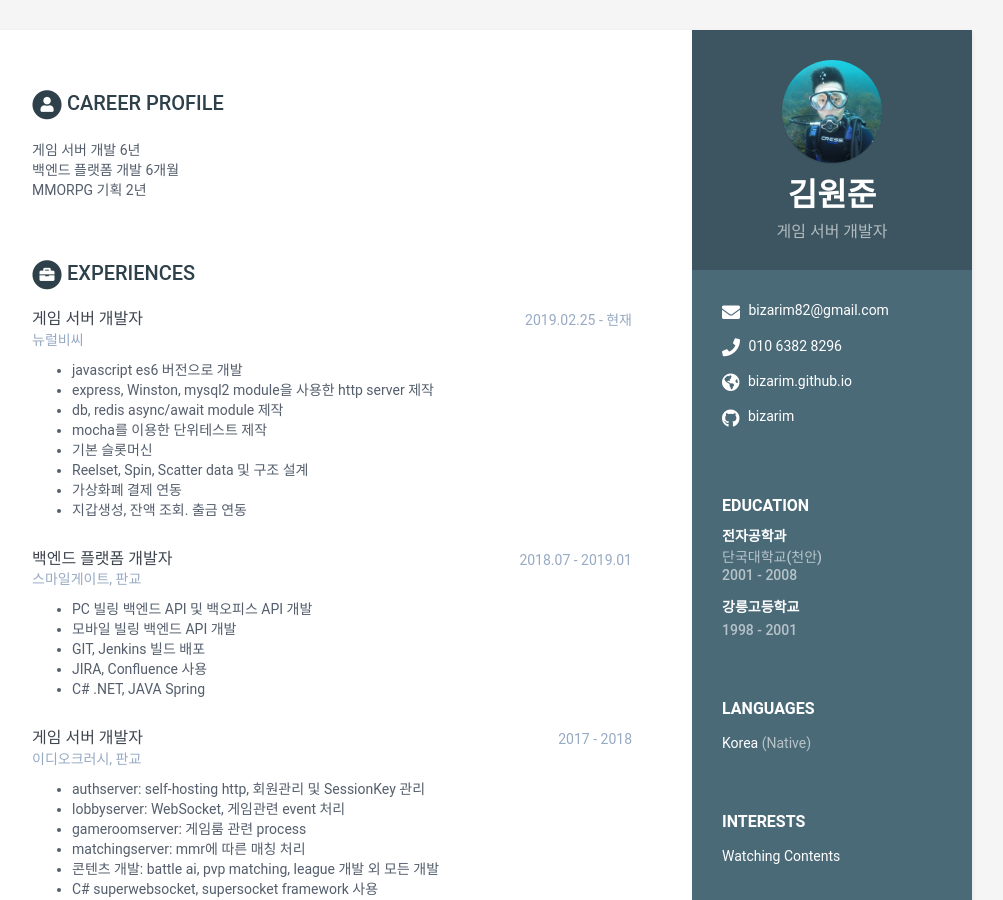
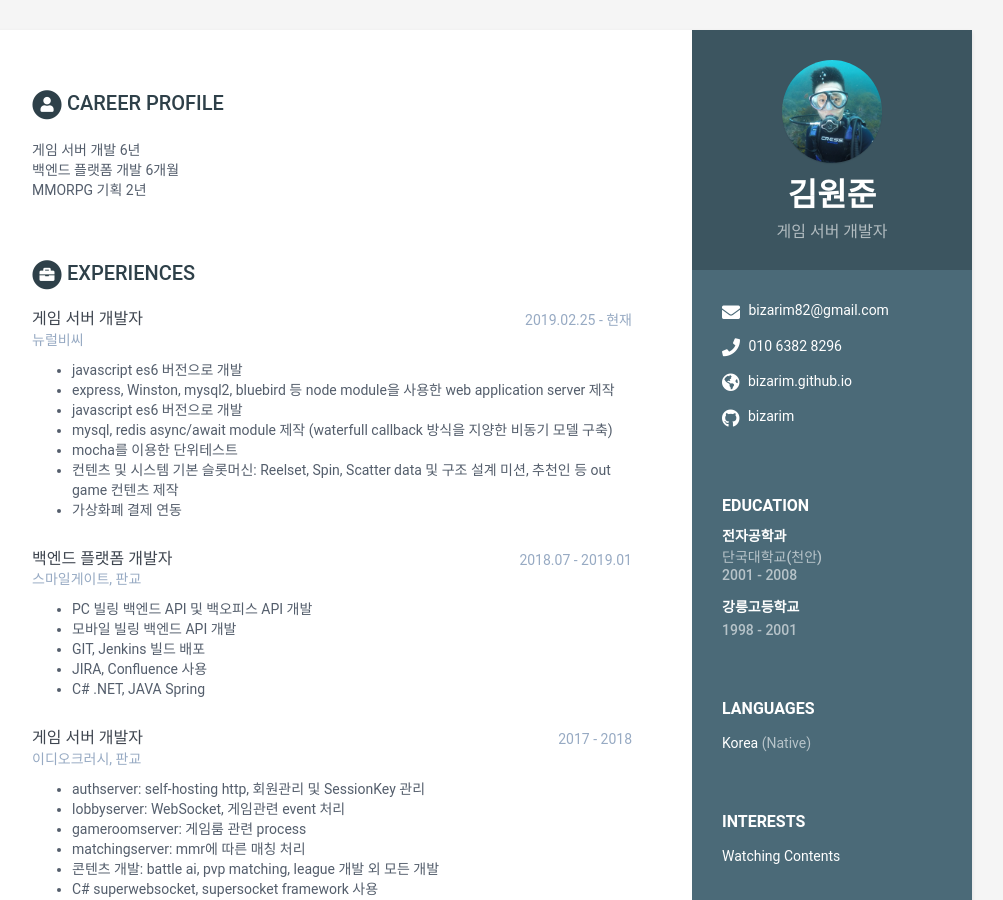
Before and after one commit to bizarim/bizarim.github.io, a Jekyll site: the page built from index.html, in a window 1280 px wide and 900 px high. Shown: the whole window, without its empty margins (168-1171 px from the left). Built offline with Jekyll 4.4.1, drawn with Linux system fonts in a browser that asks for light colours.

Commit message:
Update data.yml

```diff
--- a/_data/data.yml
+++ b/_data/data.yml
@@ -84,13 +84,15 @@ experiences:
       company: 뉴럴비씨
       details: |
         - javascript es6 버전으로 개발
-        - express, Winston, mysql2 module을 사용한 http server 제작
-        - db, redis async/await module 제작
-        - mocha를 이용한 단위테스트 제작
-        - 기본 슬롯머신
-        - Reelset, Spin, Scatter data 및 구조 설계
+        - express, Winston, mysql2, bluebird 등 node module을 사용한 web application server 제작
+        - javascript es6 버전으로 개발
+        - mysql, redis async/await module 제작 (waterfull callback 방식을 지양한 비동기 모델 구축)
+        - mocha를 이용한 단위테스트
+        - 컨텐츠 및 시스템
+          기본 슬롯머신: Reelset, Spin, Scatter data 및 구조 설계
+          미션, 추천인 등 out game 컨텐츠 제작
         - 가상화폐 결제 연동
-        - 지갑생성, 잔액 조회. 출금 연동
+
 
     - role: 백엔드 플랫폼 개발자
       time: 2018.07 - 2019.01
```
